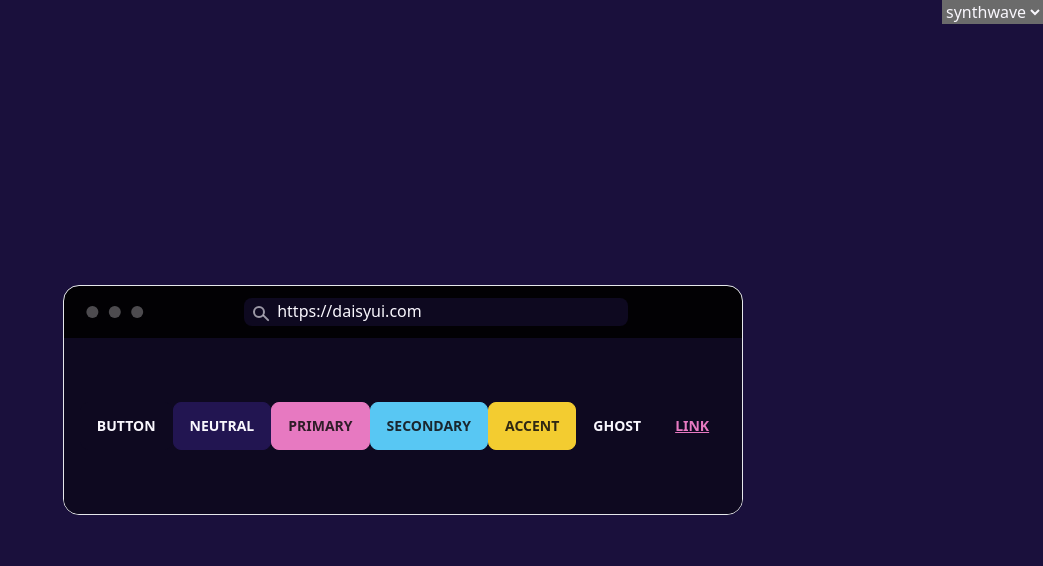
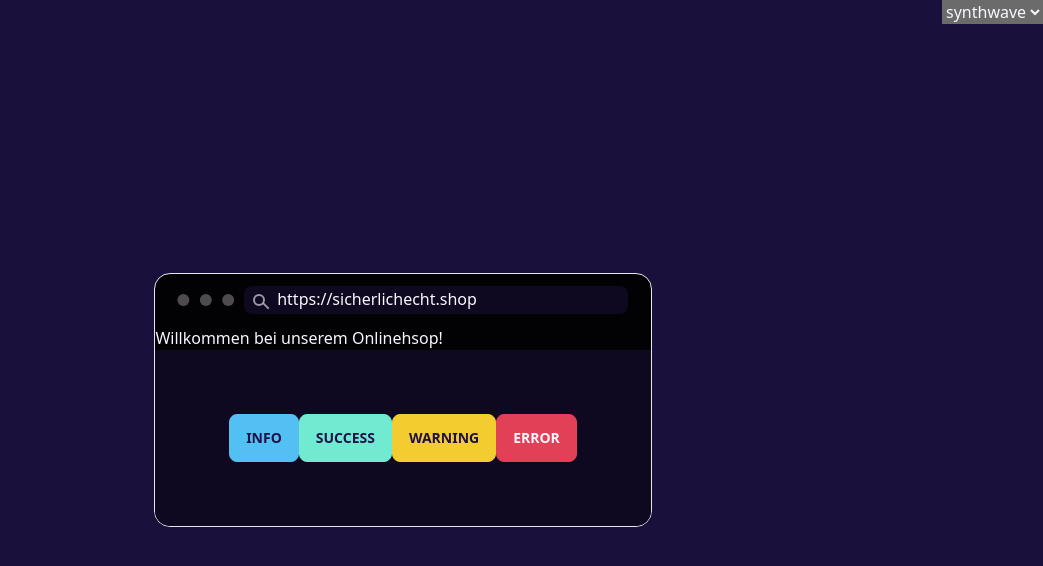
Before and after one commit to johak-at/dark-hak, a SvelteKit app: page /hidden-costs in a window 1280 px wide. Shown: the top 566 px of the page, without its empty margins (237-1280 px from the left). Built offline with nearby package versions, Linux system fonts and the light colour scheme.

Commit message:
update buttons01

```diff
--- a/src/routes/hidden-costs/+page.svelte
+++ b/src/routes/hidden-costs/+page.svelte
@@ -1,14 +1,13 @@
 <div class="mockup-browser border bg-base-300">
 	<div class="mockup-browser-toolbar">
-		<div class="input">https://daisyui.com</div>
+		<div class="input">https://sicherlichecht.shop</div>
 	</div>
+	<div>Willkommen bei unserem Onlinehsop!</div>
+
 	<div class="flex justify-center px-4 py-16 bg-base-200">
-		<button class="btn">Button</button>
-		<button class="btn btn-neutral">Neutral</button>
-		<button class="btn btn-primary">Primary</button>
-		<button class="btn btn-secondary">Secondary</button>
-		<button class="btn btn-accent">Accent</button>
-		<button class="btn btn-ghost">Ghost</button>
-		<button class="btn btn-link">Link</button>
+		<button class="btn btn-info">Info</button>
+		<button class="btn btn-success">Success</button>
+		<button class="btn btn-warning">Warning</button>
+		<button class="btn btn-error">Error</button>
 	</div>
 </div>
```
